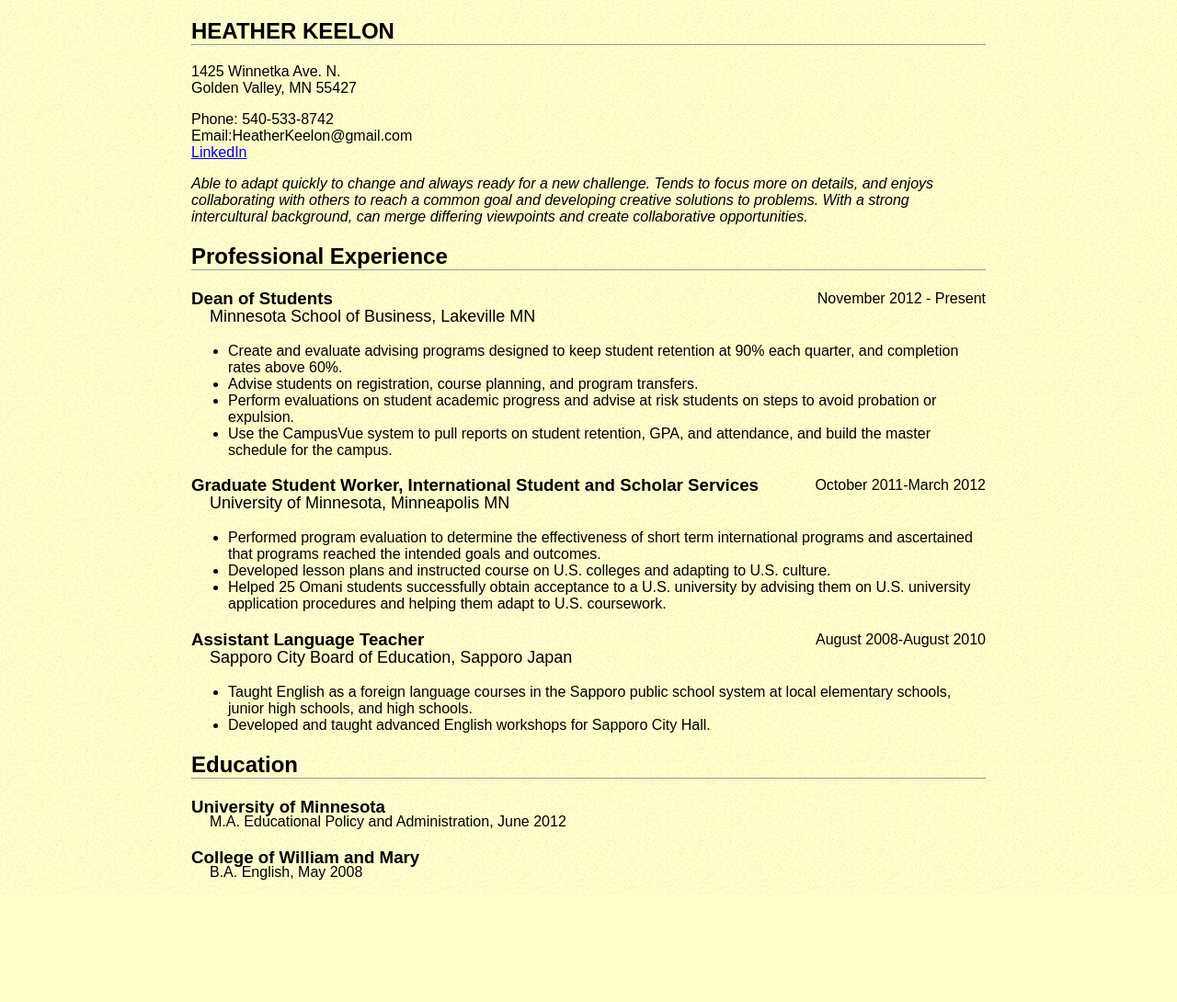
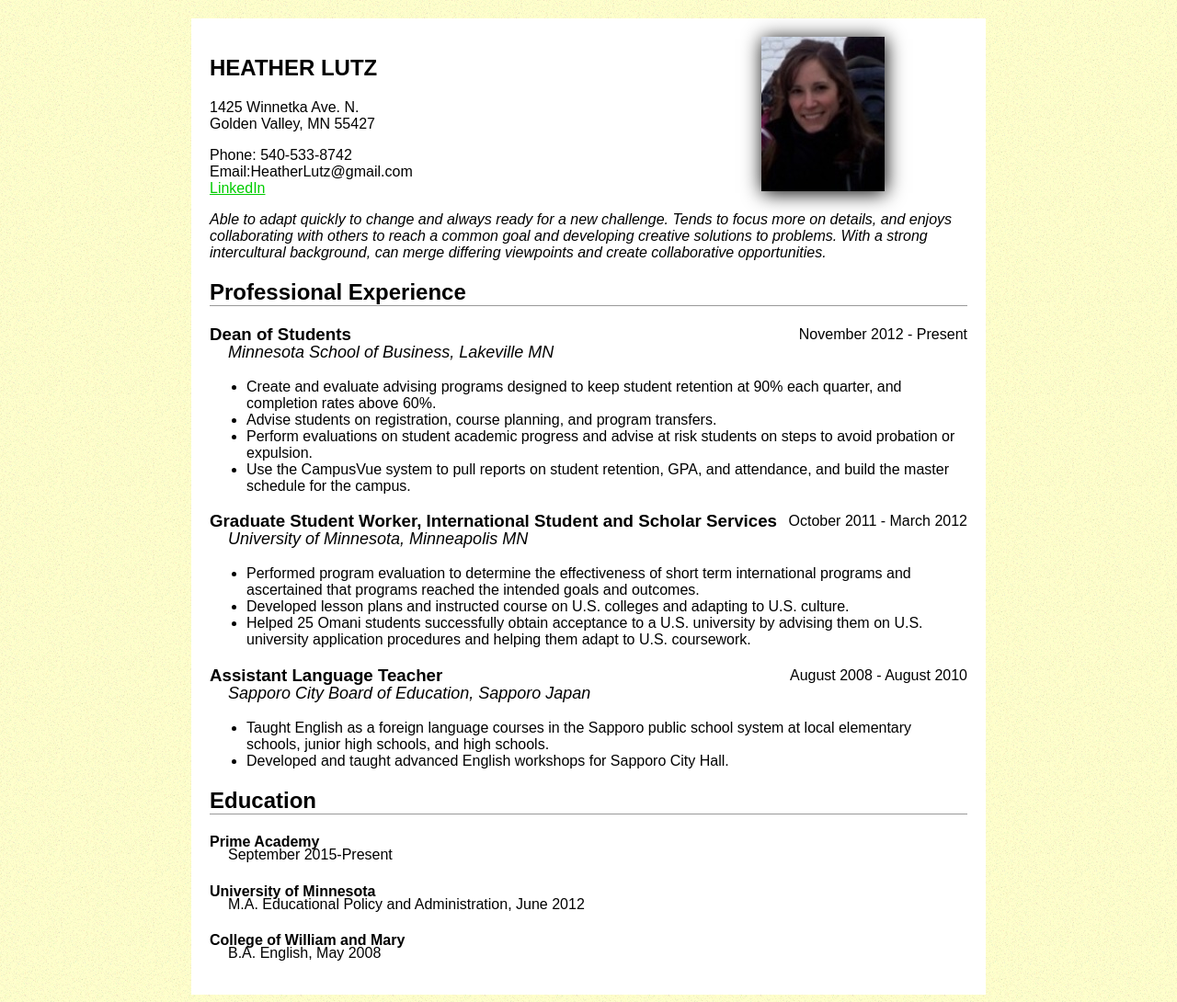
Before and after one commit to HeatherKeelon/HeatherKeelon.github.io, a plain HTML site: page index.html in a window 1280 px wide. Shown: the whole page at 92% size. Before the commit the page ends 974 px from the top, so only its background shows below. Drawn offline with Linux system fonts and the light colour scheme.

Commit message:
Updated Resume for Week 1
added image with box shadow, translate along Y axis, a:hover, added
main, header tags with removed div tags for said tags, removed underline
in h2 header, added Prime Academy under education, and updated so that
file reflects my married name.

```diff
--- a/index.html
+++ b/index.html
@@ -6,17 +6,20 @@
 	</head>
 
 	<body>
-		<div class="maincontainer">
-				<div class="heading">
-					<h2>Heather Keelon</h2>
+		<main>
+				<header>
+					<div class="personalinfo">
+						<img src="headshot.jpg" alt="Photo of Heather">
+						<h2>Heather Lutz</h2>
 						<p>1425 Winnetka Ave. N.<br>Golden Valley, MN 55427</p>
-					<p>Phone: 540-533-8742 <br>  Email:HeatherKeelon@gmail.com<br>
+						<p>Phone: 540-533-8742 <br>  Email:HeatherLutz@gmail.com<br>
 							<a href="http://linkedin.com/in/HeatherKeelon">LinkedIn</a></p>
 					</div>
 
 					<div id="snapshot">
 						<p>Able to adapt quickly to change and always ready for a new challenge. Tends to focus more on details, and enjoys collaborating with others to reach a common goal and developing creative solutions to problems. With a strong intercultural background, can merge differing viewpoints and create collaborative opportunities.</p>
 					</div>
+				</header>
 
 				<div class="big-label">
 					<h2>Professional Experience</h2>
@@ -39,7 +42,7 @@
 				<div class="UniversityMinnesota">
 					<div class="container">
 						<h3>Graduate Student Worker, International Student and Scholar Services</h3>
-				<div class="date">October 2011-March 2012</div>
+					<div class="date">October 2011 - March 2012</div>
 					</div>
 						<p>University of Minnesota, Minneapolis MN</p>
 						<ul>
@@ -52,7 +55,7 @@
 				<div class="JET">
 					<div class="container">
 						<h3>Assistant Language Teacher</h3>
-				<div class="date">August 2008-August 2010</div>
+						<div class="date">August 2008 - August 2010</div>
 					</div>
 						<p>Sapporo City Board of Education, Sapporo Japan</p>
 						<ul>
@@ -66,11 +69,13 @@
 				</div>
 
 				<div class="education">
-				<h3>University of Minnesota</h3>
+					<h4>Prime Academy</h4>
+						<p>September 2015-Present</p>
+					<h4>University of Minnesota</h4>
 						<p>M.A. Educational Policy and Administration, June 2012</p>
-				<h3>College of William and Mary</h3>
+					<h4>College of William and Mary</h4>
 						<p>B.A. English, May 2008</p>
 				</div>
-		</div>
+		</main>
 	</body>
 </html>
--- a/resume.css
+++ b/resume.css
@@ -5,20 +5,46 @@ body {
 	background-color:#ffffcc;
 }
 
+main {
+	background-color: #ffffff;
+	margin-top: 20px;
+	margin-left:200px;
+	margin-right:200px;
+	padding: 20px;
+}
+
 h2 {
 	border-bottom: 1px solid #999;
 }
 
+h3 {
+	padding-bottom: -20px;
+	margin-bottom: -20px;
+}
 
-.maincontainer {
-	margin-top: 20px;
-	margin-left:200px;
-	margin-right:200px;
+h4 {
+	padding-bottom: -20px;
+	margin-bottom: -20px;
+}
+
+a {
+	color: #00CC00;
+}
+
+a:hover {
+	color: #800000;
+}
+
+img {
+	display: inline;
+	float: right;
+	margin-right: 90px;
+	box-shadow: 1px 2px 20px #000;
+	transform: translateY(-20px);
 }
 
 
-
-.heading h2 {
+.personalinfo h2 {
 	text-transform: uppercase;
 }
 
@@ -55,11 +81,22 @@ h2 {
 }
 
 
-h3 {
-	padding-bottom: -20px;
-	margin-bottom: -20px;
-}
-
 .education p{
 	margin-left: 20px;
 }
+
+header h2 {
+	border: none;
+}
+
+.MSB p {
+	font-style: italic;
+}
+
+.UniversityMinnesota p {
+	font-style: italic;
+}
+
+.JET p {
+	font-style: italic;
+}
```
Also changed, not shown: headshot.JPG (added). Lines whose indentation alone changed are shown as unchanged.
